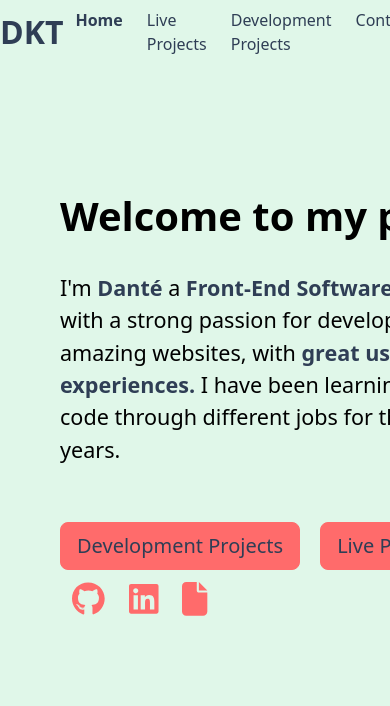
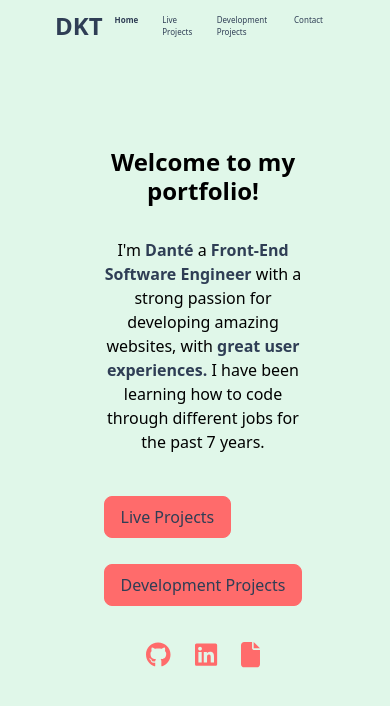
Before and after one commit to DKT15/dkt-react-portfolio, a React (Vite) app: page / in a window 390 px wide. Shown: the top 706 px of the page. Built offline with nearby package versions, Linux system fonts and the light colour scheme.

Commit message:
added to the code.

```diff
--- a/src/components/Jumbotron.jsx
+++ b/src/components/Jumbotron.jsx
@@ -13,8 +13,7 @@ export default function Jumbotron() {
           <h1 className="display-5 fw-bold hero__header">
             Welcome to my portfolio!
           </h1>
-          <div className="para__wrapper">
-            <p className="col-md-8 fs-4 hero__para">
+          <p className="col-md-8 hero__para">
             I'm <b className="blue">Danté </b> a
             <b className="blue"> Front-End Software Engineer</b> with a strong
             passion for developing amazing websites, with
@@ -23,16 +22,15 @@ export default function Jumbotron() {
             <br />
             <br />
           </p>
-          </div>
           <section className="btns__wrapper">
+            <Link className="btn__wrapper" to="/liveprojects">
+              <button className="btn btn-lg hero__button" type="button">
+                Live Projects
+              </button>
+            </Link>
             <Link className="btn__wrapper" to="/developmentprojects">
               <button className="btn btn-lg hero__button" type="button">
                 Development Projects
-              </button>
-            </Link>
-            <Link className="btn__wrapper" to="/liveprojects">
-              <button className="btn btn-lg hero__button" type="button">
-                Live Projects
               </button>
             </Link>
           </section>
--- a/src/styles/Jumbotron.css
+++ b/src/styles/Jumbotron.css
@@ -22,7 +22,7 @@ a {
 .content__wrapper {
     display: flex;
     flex-direction: column;
-    justify-content: center;
+    align-items: left;
     width: 600px !important;
     max-width: 100% !important;
 }
@@ -56,6 +56,7 @@ a {
     border-color: #ff6b6b !important;
     color: #2f3e55 !important;
     margin-top: 8px;
+    font-size: 1rem !important;
 }
 
 .hero__button:hover,
@@ -66,7 +67,7 @@ a {
 
 .form__link {
     color: #ff6b6b;
-    height: 4vh;
+    height: 3vh;
     margin: 32px 32px 0 0;
 }
 
@@ -92,6 +93,69 @@ a {
 
 @media only screen and (min-width: 769px) and (max-width: 1050px) {}
 
-@media only screen and (min-width: 380px) and (max-width: 768px) {}
+@media only screen and (min-width: 320px) and (max-width: 769px) {
+
+    .hero__section {
+        display: flex !important;
+        flex-direction: row !important;
+        align-items: center !important;
+        width: 280px;
+    }
+
+    .hero__wrapper {
+        display: grid;
+        grid-template-columns: 1fr;
+        padding: 0 !important;
+    }
+
+
+    .content__wrapper {
+        width: 200px !important;
+        max-width: 100% !important;
+        align-items: center !important;
+    }
+
+    .hero__header {
+        padding: 0;
+        font-size: 1.5rem !important;
+        text-align: center;
+    }
+
+    .hero__para {
+        font-size: 1rem !important;
+        text-align: center !important;
+        max-width: 100% !important;
+    }
+
+    .hero__button {
+        display: flex !important;
+        flex-direction: column !important;
+        justify-content: center !important;
+        font-size: 1rem !important;
+        margin-top: 2px;
+    }
+
+    .btns_wrapper {
+        margin: 0;
+    }
+
+    .btn__wrapper {
+        margin: 0 20px 0 0;
+        text-decoration: none;
+        align-self: center !important;
+    }
+
+    .form__links {
+        display: flex !important;
+        flex-direction: column !important;
+        justify-content: center !important;
+    }
+
+    .img__wrapper {
+        display: none
+    }
+
+
+}
 
 /*MEDIA QUERIES END */
--- a/src/styles/Navbar.css
+++ b/src/styles/Navbar.css
@@ -24,7 +24,7 @@ a:hover {
 .navbar-brand {
     color: #2f3e55 !important;
     font-weight: 700;
-    font-size: 32px !important;
+    font-size: 2rem !important;
 }
 
 nav {
@@ -67,22 +67,18 @@ nav {
     }
 }
 
-@media only screen and (min-width: 380px) and (max-width: 600px) {
-    .navbar-collapse {
-        display: flex !important;
-        flex-basis: 0% !important;
-    }
-
-    .nav__links {
-        display: flex !important;
-        flex-direction: row !important;
-        align-items: end !important;
+@media only screen and (min-width: 320px) and (max-width: 769px) {
+    header {
+        width: 280px;
+        max-width: 100%;
+        font-size: 0.5rem;
     }
 
     .navbar-brand {
-        margin: 0 !important;
+        color: #2f3e55 !important;
+        font-weight: 700;
+        font-size: 1.5rem !important;
     }
-
 }
 
 /*MEDIA QUERIES END */
```
Lines whose indentation alone changed are shown as unchanged.
